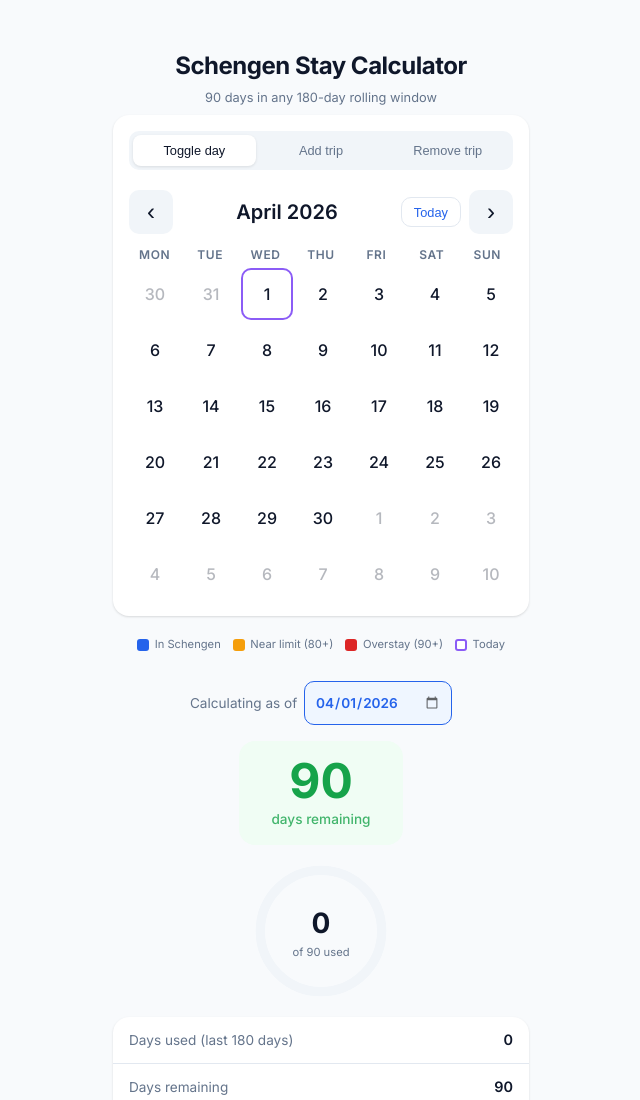
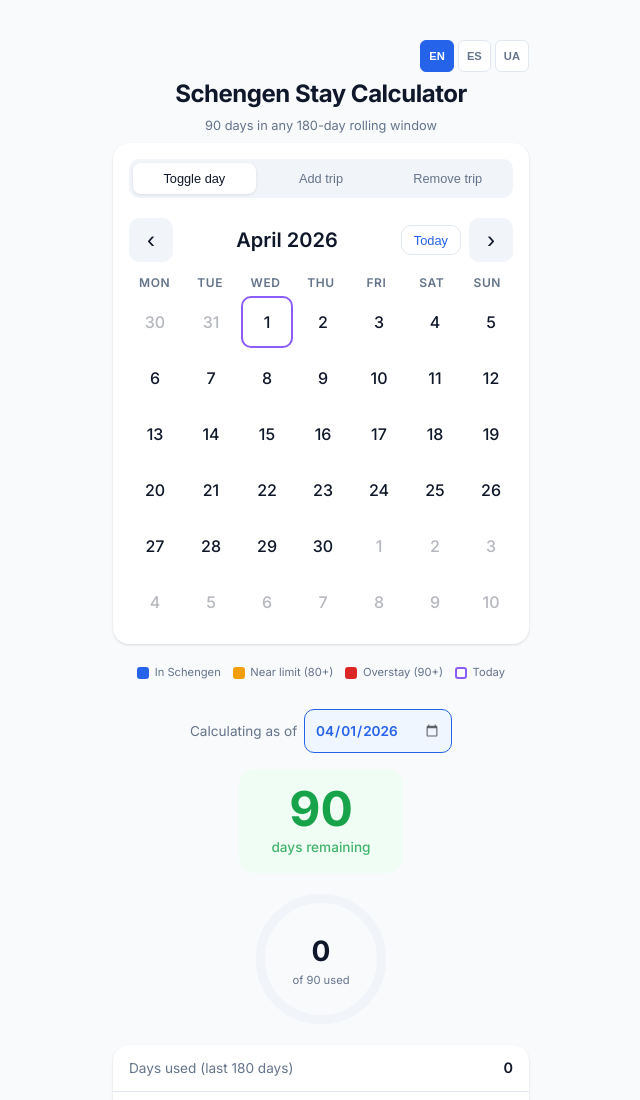
Before and after one commit to p-o-d/BorderCalculator, a website built with Vite: page index.html in a window 1280 px wide. Shown: the top 1100 px of the page, without its empty margins (319-959 px from the left). Built offline with nearby package versions, Linux system fonts and the light colour scheme.

Commit message:
Added locales

```diff
--- a/src/calendar/calendar.ts
+++ b/src/calendar/calendar.ts
@@ -1,12 +1,7 @@
 import { DayStatus } from '../calculator/types';
-import { computeMonthGrid, fromDateStr, toDateStr } from '../calculator/engine';
+import { computeMonthGrid, fromDateStr } from '../calculator/engine';
+import { t, getLocale } from '../i18n/index';
 import './calendar.css';
-
-const MONTH_NAMES = [
-  'January', 'February', 'March', 'April', 'May', 'June',
-  'July', 'August', 'September', 'October', 'November', 'December',
-];
-const DAY_LABELS = ['Mon', 'Tue', 'Wed', 'Thu', 'Fri', 'Sat', 'Sun'];
 
 export type SelectionMode = 'single' | 'trip' | 'remove';
 
@@ -27,6 +22,7 @@ export function renderCalendar(
   month: number,
   callbacks: CalendarCallbacks,
 ): void {
+  const i = t();
   const grid = computeMonthGrid(schengenDays, year, month);
   container.innerHTML = '';
 
@@ -36,7 +32,7 @@ export function renderCalendar(
 
   const singleBtn = document.createElement('button');
   singleBtn.className = `cal-mode-btn ${selectionMode === 'single' ? 'cal-mode-btn--active' : ''}`;
-  singleBtn.textContent = 'Toggle day';
+  singleBtn.textContent = i.toggleDay;
   singleBtn.addEventListener('click', () => {
     selectionMode = 'single';
     tripStartDate = null;
@@ -45,7 +41,7 @@ export function renderCalendar(
 
   const tripBtn = document.createElement('button');
   tripBtn.className = `cal-mode-btn ${selectionMode === 'trip' ? 'cal-mode-btn--active' : ''}`;
-  tripBtn.textContent = 'Add trip';
+  tripBtn.textContent = i.addTrip;
   tripBtn.addEventListener('click', () => {
     selectionMode = 'trip';
     tripStartDate = null;
@@ -54,7 +50,7 @@ export function renderCalendar(
 
   const removeBtn = document.createElement('button');
   removeBtn.className = `cal-mode-btn ${selectionMode === 'remove' ? 'cal-mode-btn--active' : ''}`;
-  removeBtn.textContent = 'Remove trip';
+  removeBtn.textContent = i.removeTrip;
   removeBtn.addEventListener('click', () => {
     selectionMode = 'remove';
     tripStartDate = null;
@@ -72,14 +68,14 @@ export function renderCalendar(
     hint.className = 'cal-hint';
     const isRemove = selectionMode === 'remove';
     if (!tripStartDate) {
-      hint.textContent = isRemove ? 'Tap the first day to remove' : 'Tap your entry date';
+      hint.textContent = isRemove ? i.tapFirstDayToRemove : i.tapEntryDate;
     } else {
       const formatted = formatShortDate(tripStartDate);
-      hint.innerHTML = `${isRemove ? 'Removing from' : 'Entry'}: <strong>${formatted}</strong> — now tap your ${isRemove ? 'last' : 'exit'} date`;
+      hint.innerHTML = isRemove ? i.removingFromSelected(formatted) : i.entryDateSelected(formatted);
       // Cancel button
       const cancelBtn = document.createElement('button');
       cancelBtn.className = 'cal-hint-cancel';
-      cancelBtn.textContent = 'Cancel';
+      cancelBtn.textContent = i.cancel;
       cancelBtn.addEventListener('click', () => {
         tripStartDate = null;
         rerender();
@@ -100,7 +96,7 @@ export function renderCalendar(
   const prevBtn = document.createElement('button');
   prevBtn.className = 'cal-nav-btn';
   prevBtn.textContent = '\u2039';
-  prevBtn.setAttribute('aria-label', 'Previous month');
+  prevBtn.setAttribute('aria-label', i.previousMonth);
   prevBtn.addEventListener('click', () => {
     let m = month - 1, y = year;
     if (m < 0) { m = 11; y--; }
@@ -110,7 +106,7 @@ export function renderCalendar(
   const nextBtn = document.createElement('button');
   nextBtn.className = 'cal-nav-btn';
   nextBtn.textContent = '\u203A';
-  nextBtn.setAttribute('aria-label', 'Next month');
+  nextBtn.setAttribute('aria-label', i.nextMonth);
   nextBtn.addEventListener('click', () => {
     let m = month + 1, y = year;
     if (m > 11) { m = 0; y++; }
@@ -119,11 +115,11 @@ export function renderCalendar(
 
   const title = document.createElement('h2');
   title.className = 'cal-title';
-  title.textContent = `${MONTH_NAMES[month]} ${year}`;
+  title.textContent = `${i.months[month]} ${year}`;
 
   const todayBtn = document.createElement('button');
   todayBtn.className = 'cal-today-btn';
-  todayBtn.textContent = 'Today';
+  todayBtn.textContent = i.today;
   todayBtn.addEventListener('click', () => {
     const now = new Date();
     callbacks.onMonthChange(now.getFullYear(), now.getMonth());
@@ -138,7 +134,7 @@ export function renderCalendar(
   // Day-of-week labels
   const dowRow = document.createElement('div');
   dowRow.className = 'cal-dow-row';
-  for (const label of DAY_LABELS) {
+  for (const label of i.daysShort) {
     const el = document.createElement('div');
     el.className = 'cal-dow';
     el.textContent = label;
@@ -182,13 +178,10 @@ function handleDayClick(
     rerender();
   } else {
     if (selectionMode === 'remove') {
-      // For remove mode, we remove the range
       const d1 = fromDateStr(tripStartDate);
       const d2 = fromDateStr(dateStr);
       const start = d1 < d2 ? tripStartDate : dateStr;
       const end = d1 < d2 ? dateStr : tripStartDate;
-      // Use onRangeToggle but we need to ensure it removes.
-      // We mark the start as schengen first so the toggle logic removes.
       callbacks.onRangeToggle(start, end);
     } else {
       callbacks.onRangeToggle(tripStartDate, dateStr);
@@ -201,7 +194,6 @@ function getPreviewRange(): Set<string> | null {
   if ((selectionMode !== 'trip' && selectionMode !== 'remove') || !tripStartDate) {
     return null;
   }
-  // Just highlight the start date as preview
   return new Set([tripStartDate]);
 }
 
@@ -217,7 +209,6 @@ function createDayCell(status: DayStatus, previewRange: Set<string> | null): HTM
   if (status.isOverstay && status.isSchengen) classes.push('cal-day--overstay');
   else if (status.daysUsedInWindow >= 80 && status.isSchengen) classes.push('cal-day--warning');
 
-  // Trip start preview
   if (previewRange?.has(status.date)) {
     classes.push('cal-day--trip-start');
   }
@@ -229,7 +220,6 @@ function createDayCell(status: DayStatus, previewRange: Set<string> | null): HTM
   dayNum.textContent = String(parseInt(status.date.split('-')[2], 10));
   cell.appendChild(dayNum);
 
-  // Show remaining days indicator on Schengen days
   if (status.isSchengen && status.isCurrentMonth) {
     const badge = document.createElement('span');
     badge.className = 'cal-day-badge';
@@ -243,5 +233,6 @@ function createDayCell(status: DayStatus, previewRange: Set<string> | null): HTM
 function formatShortDate(dateStr: string): string {
   const [y, m, d] = dateStr.split('-').map(Number);
   const date = new Date(y, m - 1, d);
-  return date.toLocaleDateString('en-GB', { day: 'numeric', month: 'short' });
+  const locale = getLocale() === 'uk' ? 'uk-UA' : getLocale() === 'es' ? 'es-ES' : 'en-GB';
+  return date.toLocaleDateString(locale, { day: 'numeric', month: 'short' });
 }
--- /dev/null
+++ b/src/i18n/index.ts
@@ -0,0 +1,39 @@
+import { Translations, Locale } from './types';
+import { en } from './locales/en';
+import { es } from './locales/es';
+import { uk } from './locales/uk';
+
+export type { Translations, Locale };
+
+const translations: Record<Locale, Translations> = { en, es, uk };
+
+const LOCALE_KEY = 'schengen-locale';
+
+let currentLocale: Locale = loadLocale();
+
+function loadLocale(): Locale {
+  try {
+    const saved = localStorage.getItem(LOCALE_KEY);
+    if (saved && saved in translations) return saved as Locale;
+  } catch { /* ignore */ }
+  return 'en';
+}
+
+export function getLocale(): Locale {
+  return currentLocale;
+}
+
+export function setLocale(locale: Locale): void {
+  currentLocale = locale;
+  localStorage.setItem(LOCALE_KEY, locale);
+}
+
+export function t(): Translations {
+  return translations[currentLocale];
+}
+
+export const LOCALES: { code: Locale; label: string }[] = [
+  { code: 'en', label: 'EN' },
+  { code: 'es', label: 'ES' },
+  { code: 'uk', label: 'UA' },
+];
--- /dev/null
+++ b/src/i18n/locales/en.ts
@@ -0,0 +1,44 @@
+import { Translations } from '../types';
+
+export const en: Translations = {
+  appTitle: 'Schengen Stay Calculator',
+  appSubtitle: '90 days in any 180-day rolling window',
+  pageTitle: 'Schengen Stay Calculator',
+
+  months: ['January', 'February', 'March', 'April', 'May', 'June', 'July', 'August', 'September', 'October', 'November', 'December'],
+  daysShort: ['Mon', 'Tue', 'Wed', 'Thu', 'Fri', 'Sat', 'Sun'],
+  toggleDay: 'Toggle day',
+  addTrip: 'Add trip',
+  removeTrip: 'Remove trip',
+  tapEntryDate: 'Tap your entry date',
+  tapFirstDayToRemove: 'Tap the first day to remove',
+  entryDateSelected: (date) => `Entry: <strong>${date}</strong> — now tap your exit date`,
+  removingFromSelected: (date) => `Removing from: <strong>${date}</strong> — now tap your last date`,
+  cancel: 'Cancel',
+  previousMonth: 'Previous month',
+  nextMonth: 'Next month',
+  today: 'Today',
+
+  legendSchengen: 'In Schengen',
+  legendWarning: 'Near limit (80+)',
+  legendOverstay: 'Overstay (90+)',
+  legendToday: 'Today',
+
+  calculatingAsOf: 'Calculating as of',
+  referenceDateLabel: 'Reference date for calculation',
+  resetToToday: 'Reset to today',
+  daysRemaining: 'days remaining',
+  ofNUsed: (n) => `of ${n} used`,
+  overstayAlert: (days) => `<strong>Overstay!</strong> You have exceeded the 90-day limit by ${days} day${days !== 1 ? 's' : ''}.`,
+  approachingAlert: (days) => `<strong>Approaching limit!</strong> Only ${days} day${days !== 1 ? 's' : ''} remaining.`,
+  daysUsedLabel: (ctx) => `Days used (${ctx})`,
+  daysRemainingLabel: 'Days remaining',
+  maxStayLabel: (from) => `Max consecutive stay from ${from}`,
+  dayCount: (n) => `${n} day${n !== 1 ? 's' : ''}`,
+  nextDayFreed: 'Next day freed',
+  last180Days: 'last 180 days',
+  daysBefore: (date) => `180 days before ${date}`,
+  tomorrow: 'tomorrow',
+  clearAllDates: 'Clear all dates',
+  clearConfirm: 'Remove all marked dates? This cannot be undone.',
+};
--- /dev/null
+++ b/src/i18n/locales/es.ts
@@ -0,0 +1,44 @@
+import { Translations } from '../types';
+
+export const es: Translations = {
+  appTitle: 'Calculadora de estancia Schengen',
+  appSubtitle: '90 días en cualquier período de 180 días',
+  pageTitle: 'Calculadora de estancia Schengen',
+
+  months: ['Enero', 'Febrero', 'Marzo', 'Abril', 'Mayo', 'Junio', 'Julio', 'Agosto', 'Septiembre', 'Octubre', 'Noviembre', 'Diciembre'],
+  daysShort: ['Lun', 'Mar', 'Mié', 'Jue', 'Vie', 'Sáb', 'Dom'],
+  toggleDay: 'Un día',
+  addTrip: 'Añadir viaje',
+  removeTrip: 'Eliminar viaje',
+  tapEntryDate: 'Toca tu fecha de entrada',
+  tapFirstDayToRemove: 'Toca el primer día a eliminar',
+  entryDateSelected: (date) => `Entrada: <strong>${date}</strong> — ahora toca tu fecha de salida`,
+  removingFromSelected: (date) => `Eliminando desde: <strong>${date}</strong> — ahora toca el último día`,
+  cancel: 'Cancelar',
+  previousMonth: 'Mes anterior',
+  nextMonth: 'Mes siguiente',
+  today: 'Hoy',
+
+  legendSchengen: 'En Schengen',
+  legendWarning: 'Cerca del límite (80+)',
+  legendOverstay: 'Exceso (90+)',
+  legendToday: 'Hoy',
+
+  calculatingAsOf: 'Calculando a fecha de',
+  referenceDateLabel: 'Fecha de referencia para el cálculo',
+  resetToToday: 'Volver a hoy',
+  daysRemaining: 'días restantes',
+  ofNUsed: (n) => `de ${n} usados`,
+  overstayAlert: (days) => `<strong>¡Exceso!</strong> Has superado el límite de 90 días por ${days} día${days !== 1 ? 's' : ''}.`,
+  approachingAlert: (days) => `<strong>¡Cerca del límite!</strong> Solo quedan ${days} día${days !== 1 ? 's' : ''}.`,
+  daysUsedLabel: (ctx) => `Días usados (${ctx})`,
+  daysRemainingLabel: 'Días restantes',
+  maxStayLabel: (from) => `Estancia máxima consecutiva desde ${from}`,
+  dayCount: (n) => `${n} día${n !== 1 ? 's' : ''}`,
+  nextDayFreed: 'Próximo día liberado',
+  last180Days: 'últimos 180 días',
+  daysBefore: (date) => `180 días antes de ${date}`,
+  tomorrow: 'mañana',
+  clearAllDates: 'Borrar todas las fechas',
+  clearConfirm: '¿Eliminar todas las fechas marcadas? No se puede deshacer.',
+};
--- /dev/null
+++ b/src/i18n/locales/uk.ts
@@ -0,0 +1,53 @@
+import { Translations } from '../types';
+
+function ukDays(n: number): string {
+  const abs = Math.abs(n) % 100;
+  const last = abs % 10;
+  if (abs >= 11 && abs <= 19) return 'днів';
+  if (last === 1) return 'день';
+  if (last >= 2 && last <= 4) return 'дні';
+  return 'днів';
+}
+
+export const uk: Translations = {
+  appTitle: 'Калькулятор перебування Шенген',
+  appSubtitle: '90 днів у будь-якому періоді 180 днів',
+  pageTitle: 'Калькулятор перебування Шенген',
+
+  months: ['Січень', 'Лютий', 'Березень', 'Квітень', 'Травень', 'Червень', 'Липень', 'Серпень', 'Вересень', 'Жовтень', 'Листопад', 'Грудень'],
+  daysShort: ['Пн', 'Вт', 'Ср', 'Чт', 'Пт', 'Сб', 'Нд'],
+  toggleDay: 'Один день',
+  addTrip: 'Додати поїздку',
+  removeTrip: 'Видалити поїздку',
+  tapEntryDate: 'Оберіть дату в\'їзду',
+  tapFirstDayToRemove: 'Оберіть перший день для видалення',
+  entryDateSelected: (date) => `В'їзд: <strong>${date}</strong> — тепер оберіть дату виїзду`,
+  removingFromSelected: (date) => `Видалення з: <strong>${date}</strong> — тепер оберіть останній день`,
+  cancel: 'Скасувати',
+  previousMonth: 'Попередній місяць',
+  nextMonth: 'Наступний місяць',
+  today: 'Сьогодні',
+
+  legendSchengen: 'У Шенгені',
+  legendWarning: 'Близько до ліміту (80+)',
+  legendOverstay: 'Перевищення (90+)',
+  legendToday: 'Сьогодні',
+
+  calculatingAsOf: 'Розрахунок на дату',
+  referenceDateLabel: 'Дата для розрахунку',
+  resetToToday: 'Повернути на сьогодні',
+  daysRemaining: 'днів залишилось',
+  ofNUsed: (n) => `з ${n} використано`,
+  overstayAlert: (days) => `<strong>Перевищення!</strong> Ви перевищили ліміт 90 днів на ${days} ${ukDays(days)}.`,
+  approachingAlert: (days) => `<strong>Наближення до ліміту!</strong> Залишилось лише ${days} ${ukDays(days)}.`,
+  daysUsedLabel: (ctx) => `Використано днів (${ctx})`,
+  daysRemainingLabel: 'Днів залишилось',
+  maxStayLabel: (from) => `Макс. безперервне перебування від ${from}`,
+  dayCount: (n) => `${n} ${ukDays(n)}`,
+  nextDayFreed: 'Наступний вільний день',
+  last180Days: 'останні 180 днів',
+  daysBefore: (date) => `180 днів до ${date}`,
+  tomorrow: 'завтра',
+  clearAllDates: 'Очистити всі дати',
+  clearConfirm: 'Видалити всі позначені дати? Цю дію не можна скасувати.',
+};
--- /dev/null
+++ b/src/i18n/types.ts
@@ -0,0 +1,48 @@
+export interface Translations {
+  // App
+  appTitle: string;
+  appSubtitle: string;
+  pageTitle: string;
+
+  // Calendar
+  months: string[];
+  daysShort: string[];
+  toggleDay: string;
+  addTrip: string;
+  removeTrip: string;
+  tapEntryDate: string;
+  tapFirstDayToRemove: string;
+  entryDateSelected: (date: string) => string;
+  removingFromSelected: (date: string) => string;
+  cancel: string;
+  previousMonth: string;
+  nextMonth: string;
+  today: string;
+
+  // Legend
+  legendSchengen: string;
+  legendWarning: string;
+  legendOverstay: string;
+  legendToday: string;
+
+  // Summary
+  calculatingAsOf: string;
+  referenceDateLabel: string;
+  resetToToday: string;
+  daysRemaining: string;
+  ofNUsed: (n: number) => string;
+  overstayAlert: (days: number) => string;
+  approachingAlert: (days: number) => string;
+  daysUsedLabel: (context: string) => string;
+  daysRemainingLabel: string;
+  maxStayLabel: (from: string) => string;
+  dayCount: (n: number) => string;
+  nextDayFreed: string;
+  last180Days: string;
+  daysBefore: (date: string) => string;
+  tomorrow: string;
+  clearAllDates: string;
+  clearConfirm: string;
+}
+
+export type Locale = 'en' | 'es' | 'uk';
--- a/src/main.ts
+++ b/src/main.ts
@@ -3,6 +3,7 @@ import { fromDateStr, toDateStr } from './calculator/engine';
 import { renderCalendar } from './calendar/calendar';
 import { renderSummary } from './ui/summary';
 import { loadSchengenDays, saveSchengenDays } from './storage/persistence';
+import { t, getLocale, setLocale, LOCALES, Locale } from './i18n/index';
 import './ui/app.css';
 
 function init(): void {
@@ -16,18 +17,24 @@ function init(): void {
     referenceDate: null,
   };
 
-  // Build app shell
+  function buildShell(): void {
+    const i = t();
+    document.title = i.pageTitle;
+
     app.innerHTML = `
       <header class="app-header">
-      <h1>Schengen Stay Calculator</h1>
-      <p>90 days in any 180-day rolling window</p>
+        <div class="lang-switcher" id="lang-switcher"></div>
+        <h1>${i.appTitle}</h1>
+        <p>${i.appSubtitle}</p>
       </header>
       <div class="calendar-container" id="calendar"></div>
       <div class="legend" id="legend"></div>
       <div class="summary-container" id="summary"></div>
     `;
 
+    renderLangSwitcher(document.getElementById('lang-switcher')!);
     renderLegend(document.getElementById('legend')!);
+  }
 
   function update(): void {
     saveSchengenDays(state.schengenDays);
@@ -51,7 +58,6 @@ function init(): void {
           const start = d1 < d2 ? d1 : d2;
           const end = d1 < d2 ? d2 : d1;
 
-          // Check if the majority of days in range are already marked
           let markedCount = 0;
           let totalCount = 0;
           const checkCursor = new Date(start);
@@ -60,7 +66,6 @@ function init(): void {
             if (state.schengenDays.has(toDateStr(checkCursor))) markedCount++;
             checkCursor.setDate(checkCursor.getDate() + 1);
           }
-          // If most days are marked, remove; otherwise add
           const adding = markedCount < totalCount / 2;
 
           const cursor = new Date(start);
@@ -95,18 +100,29 @@ function init(): void {
     );
   }
 
-  // Listen for programmatic updates (e.g., "clear all")
-  window.addEventListener('schengen-update', () => update());
-
+  function renderLangSwitcher(container: HTMLElement): void {
+    container.innerHTML = '';
+    const current = getLocale();
+    for (const { code, label } of LOCALES) {
+      const btn = document.createElement('button');
+      btn.className = `lang-btn ${code === current ? 'lang-btn--active' : ''}`;
+      btn.textContent = label;
+      btn.addEventListener('click', () => {
+        setLocale(code as Locale);
+        buildShell();
         update();
+      });
+      container.appendChild(btn);
+    }
   }
 
   function renderLegend(container: HTMLElement): void {
-  const items = [
-    ['schengen', 'In Schengen'],
-    ['warning', 'Near limit (80+)'],
-    ['overstay', 'Overstay (90+)'],
-    ['today', 'Today'],
+    const i = t();
+    const items: [string, string][] = [
+      ['schengen', i.legendSchengen],
+      ['warning', i.legendWarning],
+      ['overstay', i.legendOverstay],
+      ['today', i.legendToday],
     ];
 
     for (const [cls, label] of items) {
@@ -117,4 +133,10 @@ function renderLegend(container: HTMLElement): void {
     }
   }
 
+  window.addEventListener('schengen-update', () => update());
+
+  buildShell();
+  update();
+}
+
 init();
--- a/src/ui/app.css
+++ b/src/ui/app.css
@@ -50,10 +50,47 @@ body {
   padding-bottom: 2rem;
 }
 
+/* Language Switcher */
+.lang-switcher {
+  display: flex;
+  justify-content: flex-end;
+  gap: 4px;
+  margin-bottom: 0.25rem;
+}
+
+.lang-btn {
+  padding: 0.25rem 0.5rem;
+  border: 1px solid var(--color-border);
+  background: var(--color-surface);
+  border-radius: 6px;
+  font-size: 0.7rem;
+  font-weight: 600;
+  color: var(--color-text-muted);
+  cursor: pointer;
+  transition: all 0.15s;
+  -webkit-tap-highlight-color: transparent;
+  min-height: 32px;
+  min-width: 32px;
+  display: flex;
+  align-items: center;
+  justify-content: center;
+}
+
+.lang-btn--active {
+  background: var(--color-primary);
+  border-color: var(--color-primary);
+  color: white;
+}
+
+.lang-btn:not(.lang-btn--active):hover {
+  border-color: var(--color-primary);
+  color: var(--color-primary);
+}
+
 /* App Header */
 .app-header {
   text-align: center;
-  padding: 1rem 0 0.5rem;
+  padding: 0.5rem 0 0.5rem;
 }
 
 .app-header h1 {
--- a/src/ui/summary.ts
+++ b/src/ui/summary.ts
@@ -1,5 +1,6 @@
 import { SchengenSummary } from '../calculator/types';
 import { computeSummary, fromDateStr, todayStr } from '../calculator/engine';
+import { t, getLocale } from '../i18n/index';
 
 export interface SummaryCallbacks {
   onReferenceDateChange: (dateStr: string | null) => void;
@@ -11,6 +12,7 @@ export function renderSummary(
   referenceDate: string | null,
   callbacks: SummaryCallbacks,
 ): void {
+  const i = t();
   const refDateStr = referenceDate ?? todayStr();
   const refDate = fromDateStr(refDateStr);
   const isToday = !referenceDate;
@@ -23,14 +25,13 @@ export function renderSummary(
 
   const refLabel = document.createElement('span');
   refLabel.className = 'summary-ref-label';
-  refLabel.textContent = 'Calculating as of';
+  refLabel.textContent = i.calculatingAsOf;
 
-  // Native date input — visible and styled as a button. Works on all browsers.
   const dateInput = document.createElement('input');
   dateInput.type = 'date';
   dateInput.className = 'summary-ref-input';
   dateInput.value = refDateStr;
-  dateInput.setAttribute('aria-label', 'Reference date for calculation');
+  dateInput.setAttribute('aria-label', i.referenceDateLabel);
   dateInput.addEventListener('change', () => {
     if (dateInput.value) {
       const picked = dateInput.value;
@@ -48,7 +49,7 @@ export function renderSummary(
   if (!isToday) {
     const resetBtn = document.createElement('button');
     resetBtn.className = 'summary-ref-reset';
-    resetBtn.textContent = 'Reset to today';
+    resetBtn.textContent = i.resetToToday;
     resetBtn.addEventListener('click', () => {
       callbacks.onReferenceDateChange(null);
     });
@@ -71,7 +72,7 @@ export function renderSummary(
 
   const label = document.createElement('span');
   label.className = 'summary-remaining-label';
-  label.textContent = 'days remaining';
+  label.textContent = i.daysRemaining;
 
   remaining.appendChild(num);
   remaining.appendChild(label);
@@ -92,7 +93,7 @@ export function renderSummary(
     </svg>
     <div class="summary-ring-text">
       <span class="summary-ring-num">${summary.daysUsed}</span>
-      <span class="summary-ring-label">of 90 used</span>
+      <span class="summary-ring-label">${i.ofNUsed(90)}</span>
     </div>
   `;
   container.appendChild(progress);
@@ -101,12 +102,12 @@ export function renderSummary(
   if (summary.isOverstaying) {
     const warn = document.createElement('div');
     warn.className = 'summary-alert summary-alert--danger';
-    warn.innerHTML = `<strong>Overstay!</strong> You have exceeded the 90-day limit by ${summary.overstayDays} day${summary.overstayDays !== 1 ? 's' : ''}.`;
+    warn.innerHTML = i.overstayAlert(summary.overstayDays);
     container.appendChild(warn);
   } else if (summary.daysRemaining <= 10 && summary.daysRemaining > 0) {
     const warn = document.createElement('div');
     warn.className = 'summary-alert summary-alert--warning';
-    warn.innerHTML = `<strong>Approaching limit!</strong> Only ${summary.daysRemaining} day${summary.daysRemaining !== 1 ? 's' : ''} remaining.`;
+    warn.innerHTML = i.approachingAlert(summary.daysRemaining);
     container.appendChild(warn);
   }
 
@@ -114,15 +115,16 @@ export function renderSummary(
   const details = document.createElement('div');
   details.className = 'summary-details';
 
-  const refLabel2 = isToday ? 'last 180 days' : `180 days before ${formatDate(refDateStr)}`;
+  const refContext = isToday ? i.last180Days : i.daysBefore(formatDate(refDateStr));
+  const fromLabel = isToday ? i.tomorrow : formatDate(refDateStr);
   const items: [string, string][] = [
-    [`Days used (${refLabel2})`, String(summary.daysUsed)],
-    ['Days remaining', String(summary.daysRemaining)],
-    [`Max consecutive stay from ${isToday ? 'tomorrow' : formatDate(refDateStr)}`, `${summary.maxConsecutiveStay} day${summary.maxConsecutiveStay !== 1 ? 's' : ''}`],
+    [i.daysUsedLabel(refContext), String(summary.daysUsed)],
+    [i.daysRemainingLabel, String(summary.daysRemaining)],
+    [i.maxStayLabel(fromLabel), i.dayCount(summary.maxConsecutiveStay)],
   ];
 
   if (summary.nextDayFreed) {
-    items.push(['Next day freed', formatDate(summary.nextDayFreed)]);
+    items.push([i.nextDayFreed, formatDate(summary.nextDayFreed)]);
   }
 
   for (const [lbl, val] of items) {
@@ -137,9 +139,9 @@ export function renderSummary(
   // Clear all button
   const clearBtn = document.createElement('button');
   clearBtn.className = 'summary-clear-btn';
-  clearBtn.textContent = 'Clear all dates';
+  clearBtn.textContent = i.clearAllDates;
   clearBtn.addEventListener('click', () => {
-    if (confirm('Remove all marked dates? This cannot be undone.')) {
+    if (confirm(i.clearConfirm)) {
       schengenDays.clear();
       window.dispatchEvent(new CustomEvent('schengen-update'));
     }
@@ -156,7 +158,8 @@ function getStatusClass(summary: SchengenSummary): string {
 function formatDate(dateStr: string): string {
   const [y, m, d] = dateStr.split('-').map(Number);
   const date = new Date(y, m - 1, d);
-  return date.toLocaleDateString('en-GB', {
+  const locale = getLocale() === 'uk' ? 'uk-UA' : getLocale() === 'es' ? 'es-ES' : 'en-GB';
+  return date.toLocaleDateString(locale, {
     day: 'numeric',
     month: 'short',
     year: 'numeric',
```
Lines whose indentation alone changed are shown as unchanged.
